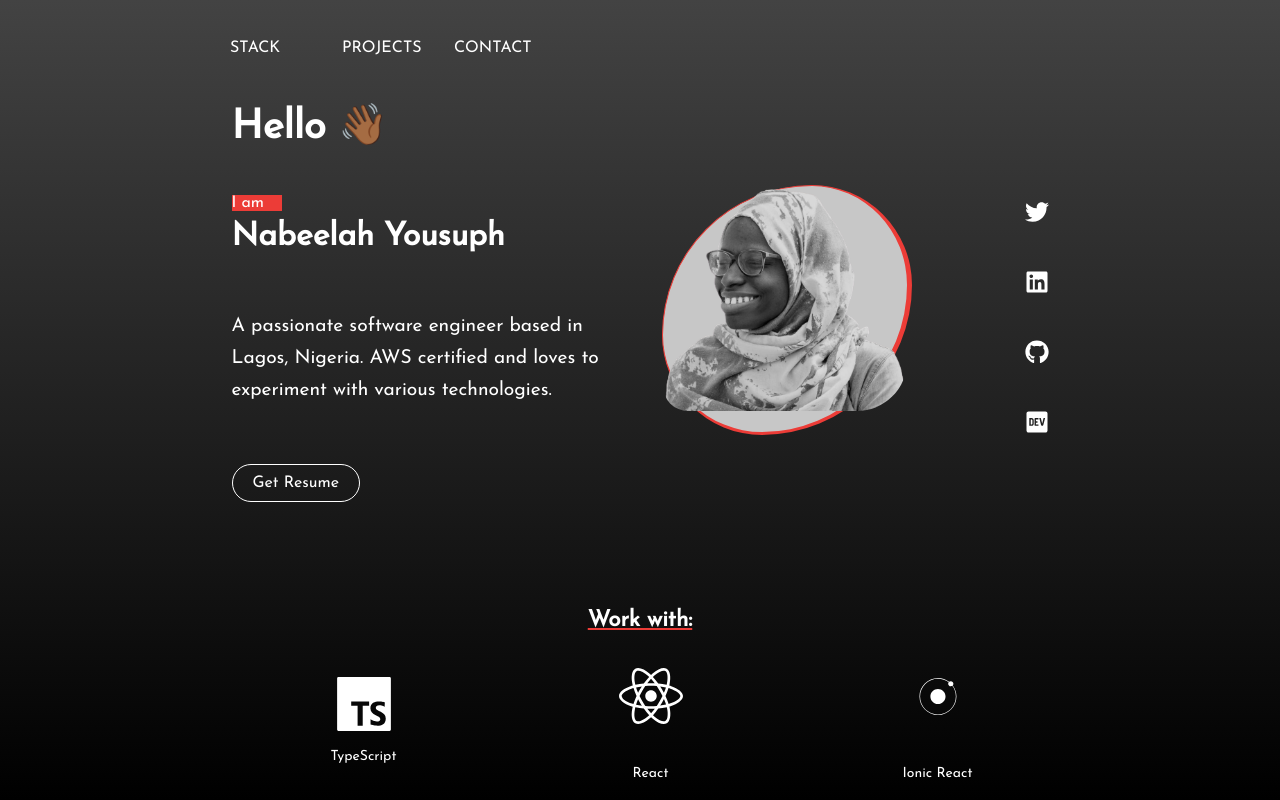
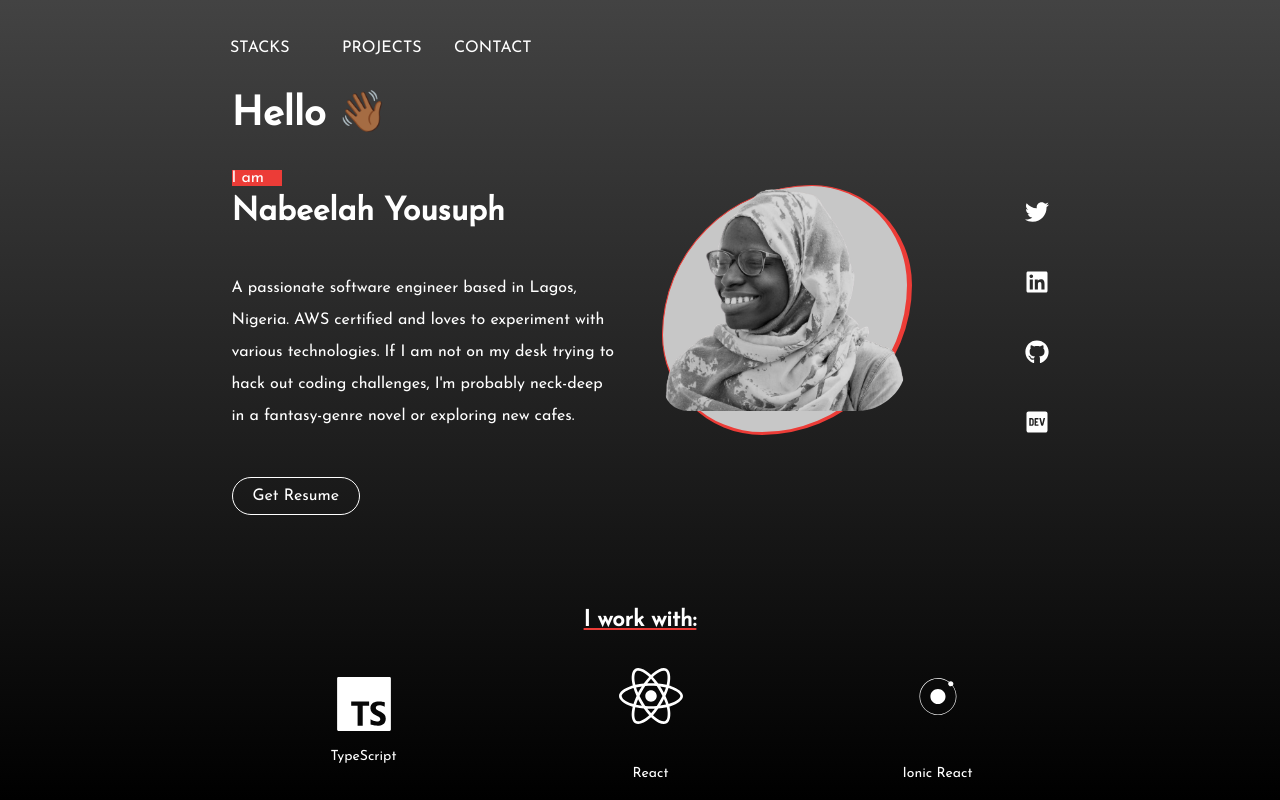
Before and after one commit to NabeelahY/Portfolio, a React (Create React App) app: page / in a window 1280 px wide. Shown: the top 800 px of the page. Built offline with nearby package versions, Linux system fonts and the light colour scheme; no server answers.

Commit message:
Add personality to about me section

```diff
--- a/src/components/BurgerNav.tsx
+++ b/src/components/BurgerNav.tsx
@@ -3,7 +3,7 @@ import { Link } from 'react-scroll';
 import { BurgerNavStyles } from './styles/Nav';
 
 const BurgerNav: React.FC<{ open: any }> = ({ open }) => {
-  const menu = ['Stack', 'Projects', 'Contact'];
+  const menu = ['Stacks', 'Projects', 'Contact'];
   return (
     <BurgerNavStyles className={open ? 'open' : ''}>
       {menu.map((item, idx) => (
--- a/src/components/Hero.tsx
+++ b/src/components/Hero.tsx
@@ -24,8 +24,9 @@ const Hero: React.FC = () => {
 
           <p>
             A passionate software engineer based in Lagos, Nigeria. AWS
-            certified and loves to experiment with various
-            technologies.
+            certified and loves to experiment with various technologies. If I am
+            not on my desk trying to hack out coding challenges, I'm probably
+            neck-deep in a fantasy-genre novel or exploring new cafes.
           </p>
           <button
             onClick={() => {
--- a/src/components/Stacks.tsx
+++ b/src/components/Stacks.tsx
@@ -62,8 +62,8 @@ const stacks = [
 
 const Stacks: React.FC = () => {
   return (
-    <StackStyles id='Stack'>
-      <h1>Work with:</h1>
+    <StackStyles id='Stacks'>
+      <h1>I work with:</h1>
       <Carousel
         autoplay
         adaptiveHeight={true}
--- a/src/components/styles/Hero.ts
+++ b/src/components/styles/Hero.ts
@@ -38,6 +38,7 @@ export const HeroStyle = styled.header`
     }
     p {
       line-height: 2rem;
+      font-size: 1rem;
     }
 
     button {
```
